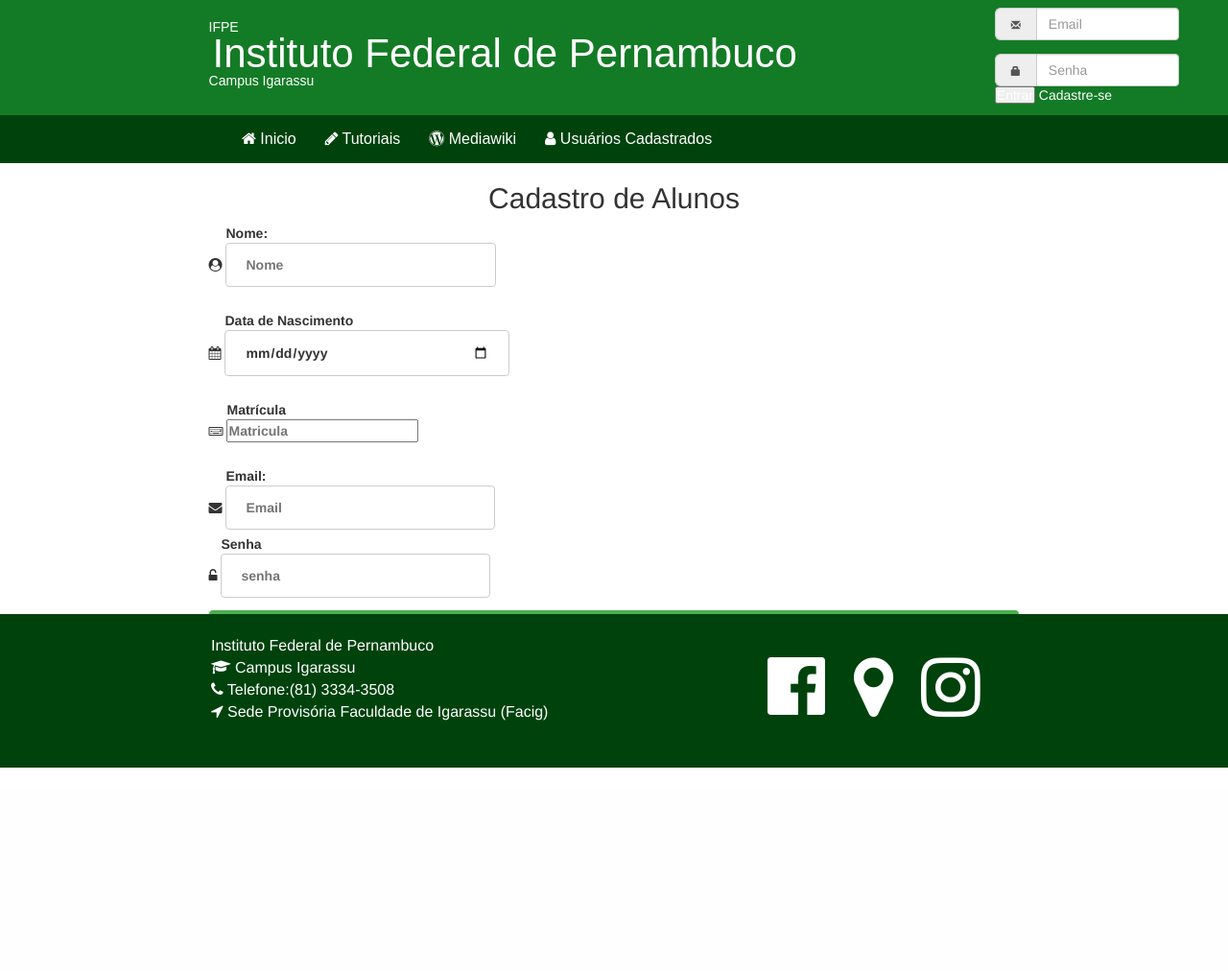
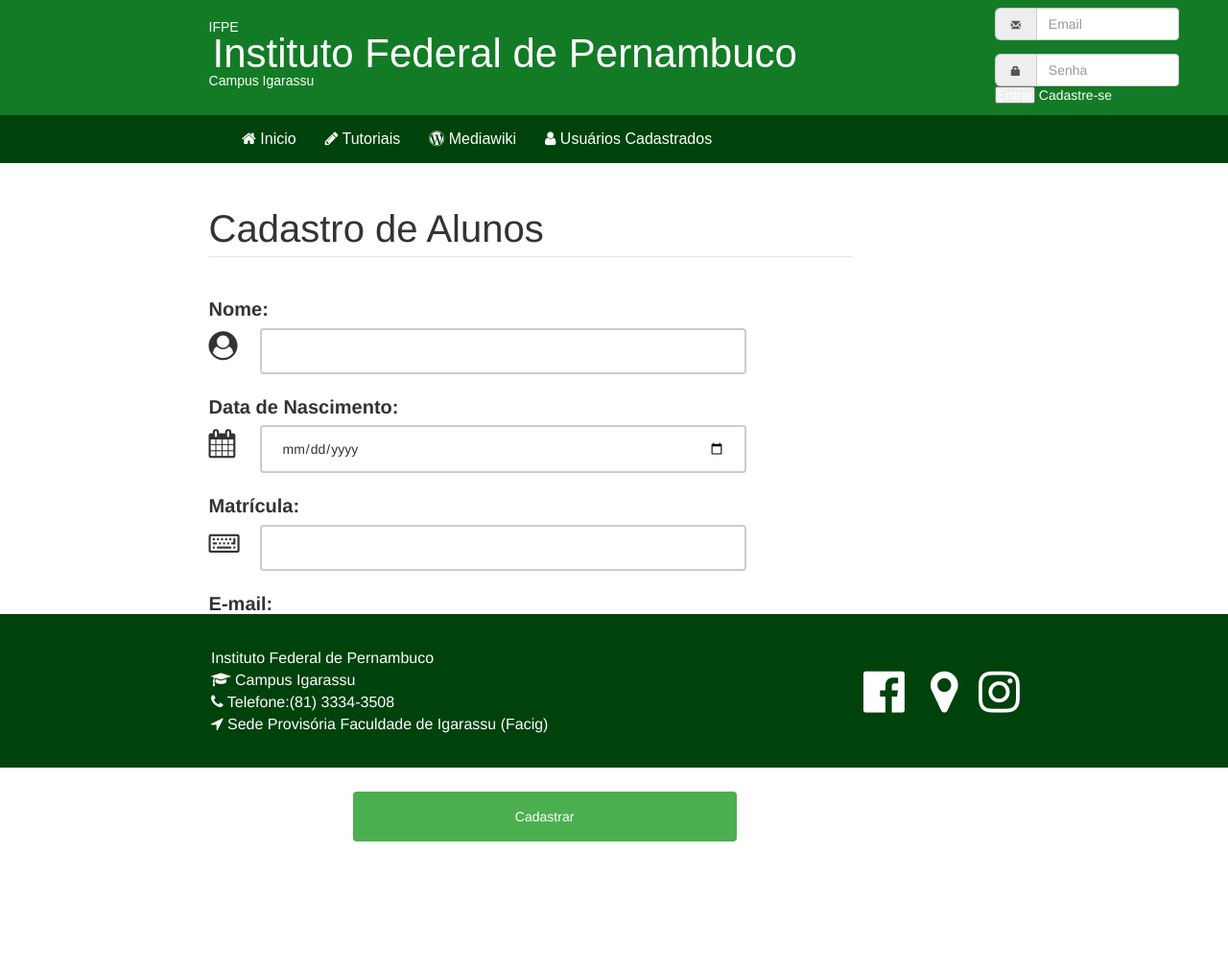
Before and after one commit to Amandaalmeida12/KittycatNew, a PHP site: page /formulario.php in a window 1280 px wide. Shown: the whole page at 96% size. Before the commit the page ends 800 px from the top, so only its background shows below. Run offline with PHP 8.4, Linux system fonts and the light colour scheme; some libraries are stand-ins or nearby versions.

Commit message:
atualização

```diff
--- a/portal_do_aluno/css/forms.css
+++ b/portal_do_aluno/css/forms.css
@@ -1,54 +1,71 @@
 
 #nome{
-	width: 100%;
+	top: 70px;
+	width: 60%;
 	padding: 12px 20px;
 	display: inline-block;
-	border: 1px solid #ccc;
+	border: 2px solid #ccc;
 	border-radius: 4px;
 	box-sizing: border-box;
 }
 
 
-
-
 #data_de_nascimento{
 	top: 70px;
-	width: 100%;
+	width: 60%;
 	padding: 12px 20px;
 	display: inline-block;
-	border: 1px solid #ccc;
+	border: 2px solid #ccc;
+	border-radius: 4px;
+	box-sizing: border-box;
+}
+#matricula{
+	top: 70px;
+	width: 60%;
+	padding: 12px 20px;
+	display: inline-block;
+	border: 2px solid #ccc;
 	border-radius: 4px;
 	box-sizing: border-box;
 }
 #email{
-	width: 100%;
+    top: 70px;
+	width: 60%;
 	padding: 12px 20px;
 	display: inline-block;
-	border: 1px solid #ccc;
+	border: 2px solid #ccc;
 	border-radius: 4px;
 	box-sizing: border-box;
 }
 #password{
-	width: 100%;
+	top: 70px;
+	width: 60%;
 	padding: 12px 20px;
 	display: inline-block;
-	border: 1px solid #ccc;
+	border: 2px solid #ccc;
 	border-radius: 4px;
 	box-sizing: border-box;
 }
+#legenda{
+
+	font-size:20px;
+}
+
 #cadastrar{
-	width: 100%;
+	width: 400px;
     background-color: #4CAF50;
     color: white;
-    padding: 14px 20px;
-    margin: 8px 0;
+    padding: 16px 20px;
+    margin: 7px 150;
     border: none;
     border-radius: 4px;
     cursor: pointer;
+
 }
 #cadastrar:hover {
     background-color: #137b25;
 }
+
 #entrar{
 	width: 100%;
     background-color: #4CAF50;
@@ -58,4 +75,26 @@
     border: none;
     border-radius: 4px;
     cursor: pointer;
+
 }
+.fa-unlock-alt{
+	font-size: 30px;
+	width:50px;
+
+}
+.fa-user-circle{
+	font-size: 30px;
+	width:50px;
+}
+.fa-calendar{
+	font-size: 30px;
+	width:50px;
+}
+.fa-keyboard-o{
+	font-size: 30px;
+	width:50px;
+}
+.fa-envelope{
+	font-size: 30px;
+	width:50px;
+}
--- a/portal_do_aluno/css/main.css
+++ b/portal_do_aluno/css/main.css
@@ -31,7 +31,7 @@
 }
 
 .container-rodape{
-    margin-top:22px;
+    margin-top:35px;
     margin-left: 220px;
     background: #00420c;
 }
@@ -226,13 +226,11 @@
 text-align:center;
 font-size:16px;
 }
-.cadastro{
-border: 2px solid white;
-margin: auto;
-border-collapse: collapse;
-text-align:center;
-font-size:16px;
+#cadastro{
+  width:670px;
+  font-size:40px;
 }
+
 .materiais{
 text-align: center;
 font-size: 35px;
@@ -279,24 +277,24 @@
    .fa-facebook-official{
     color: #fff;
     position: fixed;
-    top:85%;
-    left:800px;
-    font-size:70px;
+    top:87%;
+    left:900px;
+    font-size:50px;
 
   }
   .fa-map-marker{
     color: #fff;
     position: fixed;
-    top:85%;
-    left:890px;
-    font-size:72px;
+    top:87%;
+    left:970px;
+    font-size:50px;
   }
   .fa-instagram{
     color: #fff;
     position: fixed;
-    top:85%;
-    left:960px;
-    font-size:72px;
+    top:87%;
+    left:1020px;
+    font-size:50px;
   }
   .input-group-lg>.form-control, .input-group-lg>.input-group-addon, .input-group-lg>.input-group-btn>.btn {
     height: 30px;
--- a/portal_do_aluno/formulario.php
+++ b/portal_do_aluno/formulario.php
@@ -4,32 +4,45 @@
 
 <section>
 
-  <h2 align="center" id="cadastro">Cadastro de Alunos</h2>
+   <br>
+    <legend id="cadastro">Cadastro de Alunos</legend>
+  <br>
+<div class="cadastrar">
+   <form action="./formularios/processa.php" method="POST">
 
-<div class="cadastar">
-   <form action="./formularios/processa.php" method="POST">
+    <label id="legenda">Nome:</label>
      <div class="iconInput">
      <i class="fa fa-user-circle" aria-hidden="true"></i>
-     <label>Nome:<input  type="text" name="nome" id="nome"  placeholder="Nome"></label><br>
+     <input  type="text" name="nome" id="nome"><br>
      </div>
      <br>
+
+     <label id="legenda">Data de Nascimento:</label>
      <div class="iconInput">
-     <i class="fa fa-calendar" aria-hidden="true" placeholder="Data de Nascimento"></i>
-     <label>Data de Nascimento<input type="date" name="data_de_nascimento" id="data_de_nascimento"  placeholder="Data de Nascimento"></label><br>
+     <i class="fa fa-calendar" aria-hidden="true"> </i>
+    <input type="date" name="data_de_nascimento" id="data_de_nascimento"><br>
      </div>
      <br>
+
+     <label id="legenda">Matrícula:</label>
      <div class="iconInput">
      <i class="fa fa-keyboard-o" aria-hidden="true"></i>
-     <label>Matrícula <br><input type="text" name="matricula" id="Matricula"  placeholder="Matricula"></label><br>
+     <input type="text" name="matricula" id="matricula"><br>
      </div>
      <br>
+
+     <label id="legenda">E-mail:</label>
      <div class="iconInput">
      <i class="fa fa-envelope" aria-hidden="true"></i>
-     <label>Email:<input type="email" name="email" id="email"  placeholder="Email"></label><br>
+     <input type="email" name="email" id="email"><br>
      </div>
+     <br>
+
+     <label id="legenda">Senha:</label>
      <div class="iconInput">
      <i class="fa fa-unlock-alt" aria-hidden="true"></i>
-     <label>Senha<input type="password" name="senha" id="password" placeholder="senha"></label><br>
+     <input type="password" name="senha" id="password"><br>
+     <br>
      <input type="submit" id="cadastrar" name="cadastrar" value="Cadastrar">
 	  </div>
     </form>
```
